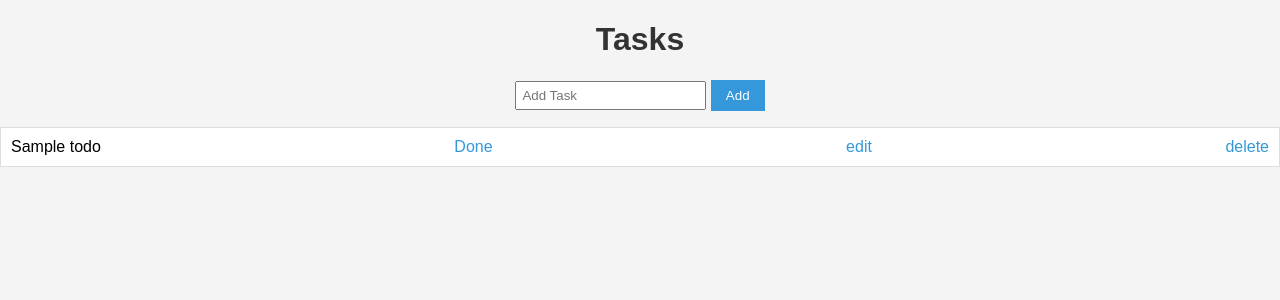
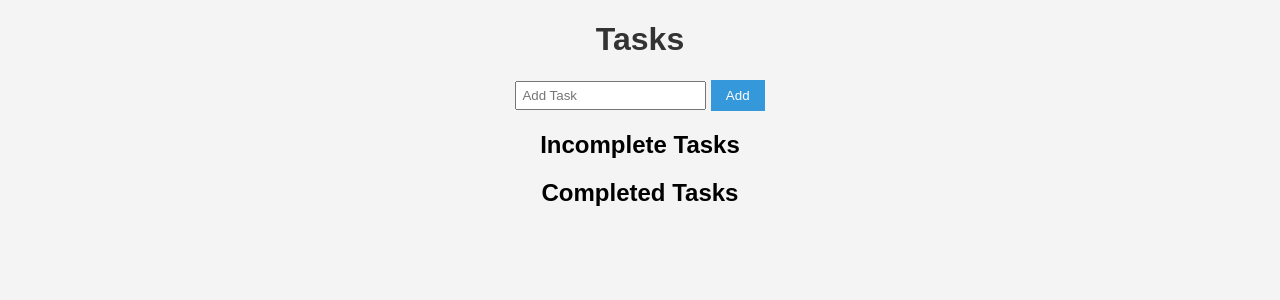
Before and after one commit to Rafipilot/TODOList, a Flask app: page / in a window 1280 px wide. Shown: the top 300 px of the page. Run offline with Flask 3, Linux system fonts and the light colour scheme.

Commit message:
Added completed Tasks list

```diff
--- a/app.py
+++ b/app.py
@@ -6,7 +6,9 @@
 
 @app.route("/")
 def index():
-    return render_template("index.html", todos=todos)
+    incomplete_todos = [todo for todo in todos if not todo['done']]
+    complete_todos = [todo for todo in todos if todo['done']]
+    return render_template("index.html", incomplete_todos=incomplete_todos, complete_todos=complete_todos)
 
 
 @app.route("/add", methods=["POST"])
--- a/static/app.css
+++ b/static/app.css
@@ -7,6 +7,10 @@
 
 h1 {
     color: #333;
+    text-align: center;
+}
+
+h2 {
     text-align: center;
 }
 
--- a/templates/index.html
+++ b/templates/index.html
@@ -9,18 +9,30 @@
 <body>
     <h1>Tasks</h1>
     <div id="ADD">
-     <form action="{{  url_for('add')  }}" method="POST">
+     <form action="{{ url_for('add') }}" method="POST">
             <input type="text" name="todo" id="todoInput" placeholder="Add Task">
            <button type="submit">Add</button>
      </form>
     </div>
+
+    <h2>Incomplete Tasks</h2>
     <ul>
-        {% for todo in todos %}
+        {% for todo in incomplete_todos %}
             <li>
                 <span {%if todo['done'] %} style="text-decoration: line-through" {%endif%}>{{ todo['task'] }}  </span>
                 <a href="{{ url_for('check', index=loop.index0) }}">Done</a>
-                <a href="{{ url_for('edit', index=loop.index0) }}">edit</a>
-                <a href="{{ url_for('delete', index=loop.index0) }}">delete</a>
+                <a href="{{ url_for('edit', index=loop.index0) }}">Edit</a>
+                <a href="{{ url_for('delete', index=loop.index0) }}">Delete</a>
+            </li>
+        {% endfor %}
+    </ul>
+
+    <h2>Completed Tasks</h2>
+    <ul>
+        {% for todo in complete_todos %}
+            <li>
+                <span style="text-decoration: line-through">{{ todo['task'] }}  </span>
+                <a href="{{ url_for('check', index=loop.index0) }}">Undo</a>
             </li>
         {% endfor %}
     </ul>
```
